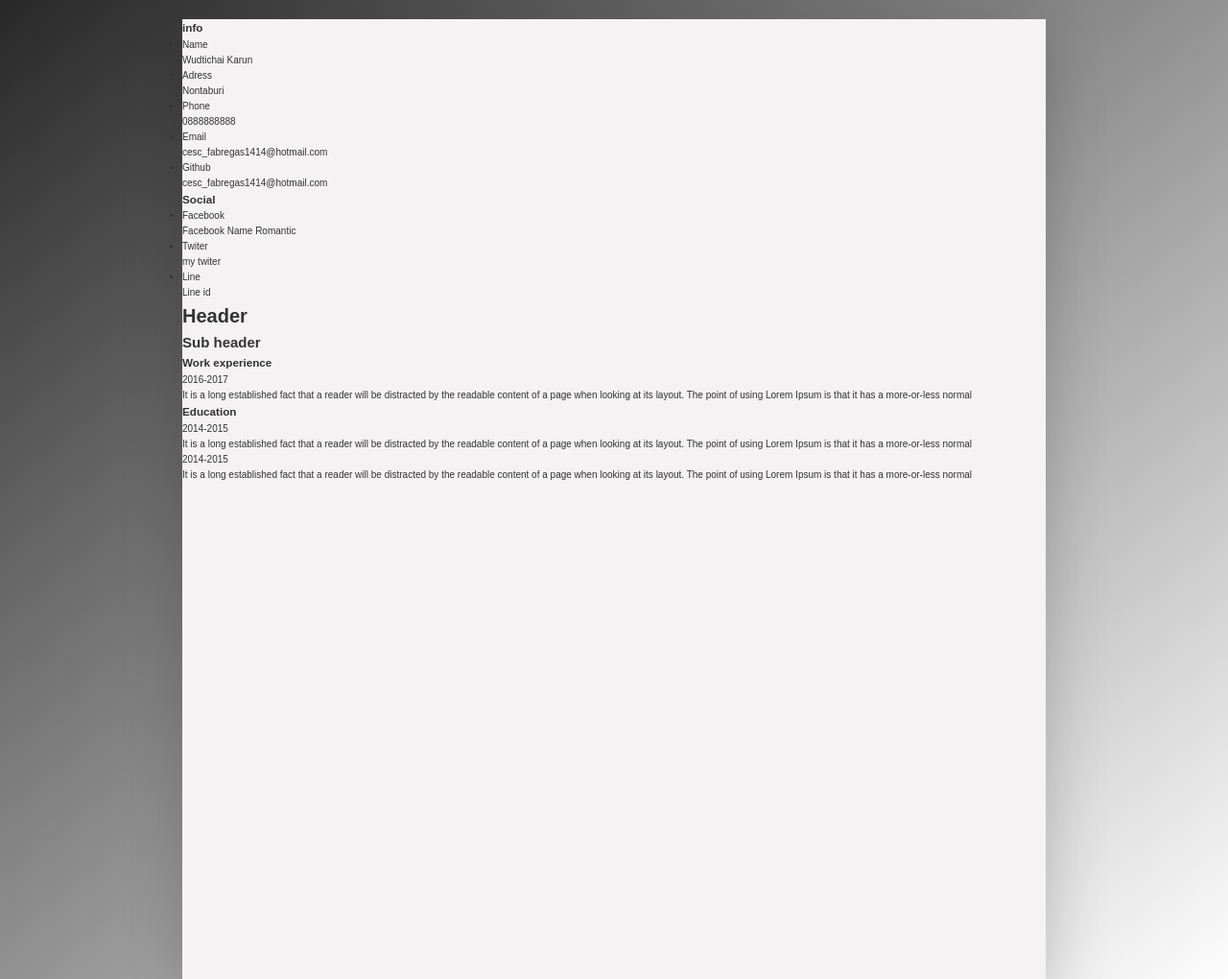
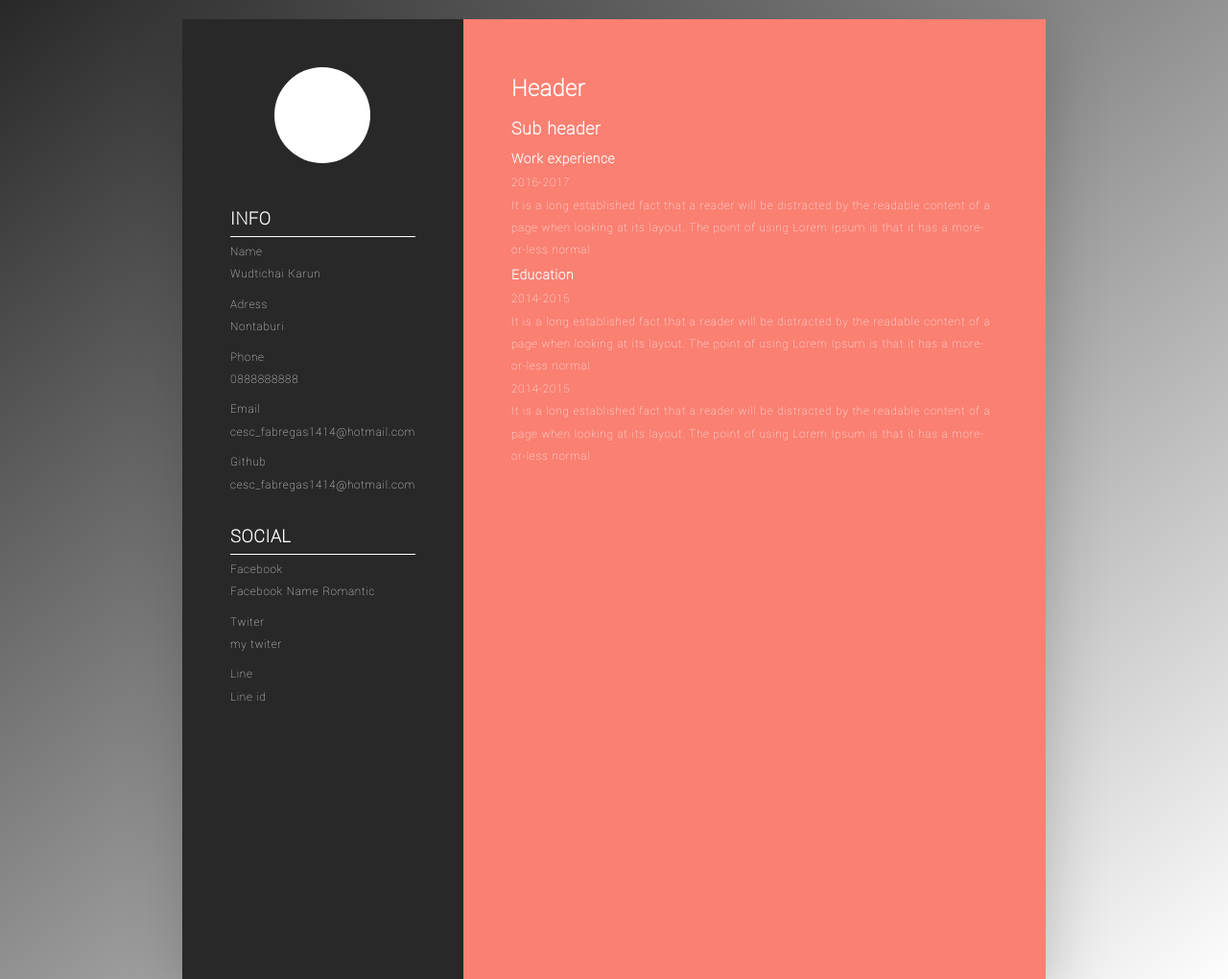
Before and after one commit to wudtichaikarun/profile, a website: page index.html in a window 1280 px wide. Shown: the top 1020 px of the page at 96% size. Drawn offline with Linux system fonts and the light colour scheme.

Commit message:
setup font

```diff
--- a/sass/_base.scss
+++ b/sass/_base.scss
@@ -16,8 +16,8 @@ $shadow-light: 0 2rem 5rem rgba(0, 0, 0, .6);
 $shadow-dark: 0 2rem 6rem rgba(0, 0, 0, .2);
 
 // FONT VARIABLES
-$font-primary: 'Nunito', sans-serif;
-
+@import url('https://fonts.googleapis.com/css?family=Yantramanav:100');
+$font-primary: 'Yantramanav', sans-serif;
 * {
   margin: 0;
   padding: 0;
@@ -36,9 +36,11 @@ html {
 
 body {
   font-family: $font-primary;
-  font-weight: 400;
-  line-height: 1.6;
-  color: $color-grey-dark-1;
+  font-size: 1.3rem;
+  font-weight: 100;
+  line-height: 1.8;
+  letter-spacing: .7px;
+  color: $color-white;
   background-image: linear-gradient(
     to right bottom,
     $color-primary,
--- a/sass/_components.scss
+++ b/sass/_components.scss
@@ -0,0 +1,29 @@
+.image {
+  width: 10rem;
+  height: 10rem;
+  background-color: #fff;
+  border-radius: 50%;
+  margin: 0 auto;
+  margin-bottom: 4rem;
+}
+
+.info,
+.social {
+  h3 {
+    font-size: 2rem;
+    border-bottom: 1px solid $color-white;
+    text-transform: uppercase;
+  }
+
+  &:not(:last-child) {
+    margin-bottom: 2rem;
+  }
+
+  &-list {
+    list-style: none;
+  }
+
+  &-item {
+    padding: .4rem 0;
+  }
+}
--- a/sass/_layout.scss
+++ b/sass/_layout.scss
@@ -5,4 +5,16 @@
   box-shadow: $shadow-dark;
 
   min-height: 100rem;
+  display: flex;
 }
+
+.sidebar {
+  width: 35%;
+  padding: 5rem;
+  background-color: $color-primary;
+}
+
+.main {
+  padding: 5rem;
+  background-color: salmon;
+}
--- a/sass/_mixins.scss
+++ b/sass/_mixins.scss
@@ -17,3 +17,10 @@
     @media only screen and (max-width: 112.5em) { @content }; // 1800px
   }
 }
+
+@mixin position-center {
+  position: absolute;
+  top: 50%;
+  left: 50%;
+  transform: translate(-50%, -50%);
+}
```
Also changed, not shown: css/main.css.
